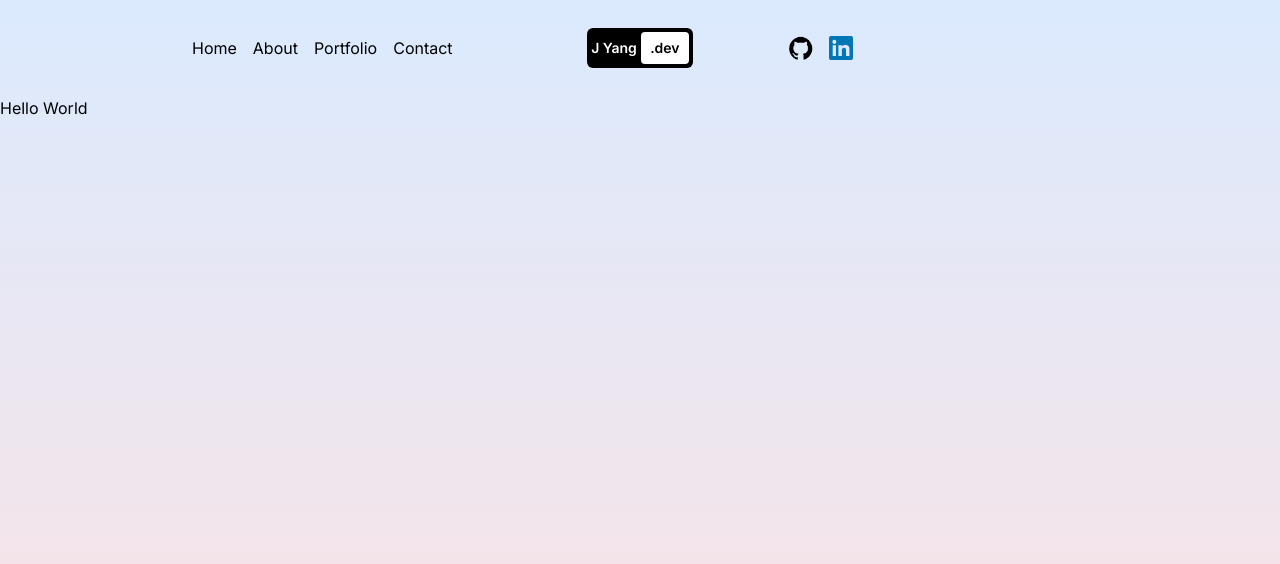
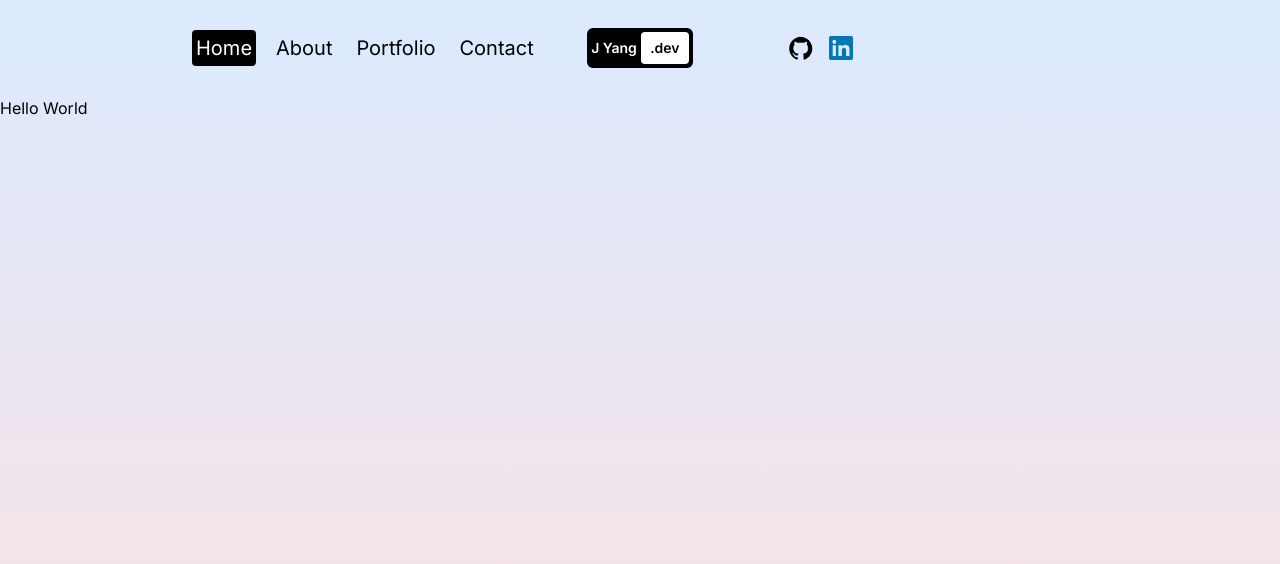
Before and after one commit to shimakaze09/PortfolioV2, a Next.js app: page / in a window 1280 px wide. Shown: the top 564 px of the page. Built offline with nearby package versions, Linux system fonts and the light colour scheme.

Commit message:
Active Link Style

```diff
--- /dev/null
+++ b/src/components/navLink.jsx
@@ -0,0 +1,19 @@
+"use client"
+
+import Link from "next/link"
+import { usePathname } from "next/navigation"
+
+const NavLink = ({ link }) => {
+
+    const pathName = usePathname()
+
+    console.log(pathName)
+
+    return (
+        <Link className={`rounded p-1 ${pathName === link.url && "bg-black text-white"}`} href={link.url}>
+            {link.title}
+        </Link>
+    )
+}
+
+export default NavLink
--- a/src/components/navbar.jsx
+++ b/src/components/navbar.jsx
@@ -3,6 +3,7 @@
 import Link from "next/link";
 import Image from "next/image";
 import { useState } from "react";
+import NavLink from "./navLink";
 
 const links = [
     { url: "/", title: "Home" },
@@ -15,16 +16,19 @@ const Navbar = () => {
     const [open, setOpen] = useState(false)
 
     return (
-        <div className="h-full flex items-center justify-between px-4 sm:px-8 md:px-12 lg:px-20 xl:px-48">
+        <div className="h-full flex items-center justify-between px-4 sm:px-8 md:px-12 lg:px-20 xl:px-48 text-xl">
             {/* LINKS */}
             <div className="hidden md:flex gap-4 w-1/3">
                 {links.map(link => (
-                    <Link href={link.url} key={link.title}>{link.title}</Link>
+                    <NavLink link={link} key={link.title} />
                 ))}
             </div>
             {/* LOGO */}
-            <div className="md:hidden lg:flex w-1/3 justify-center">
-                <Link href="/" className="text-sm bg-black rounded-md p-1 font-semibold flex items-center justify-center">
+            <div className="md:hidden lg:flex xl:w-1/3 xl:justify-center">
+                <Link
+                    href="/"
+                    className="text-sm bg-black rounded-md p-1 font-semibold flex items-center justify-center"
+                >
                     <span className="text-white mr-1">J Yang</span>
                     <span className="w-12 h-8 rounded bg-white text-black flex items-center justify-center">
                         .dev
```
